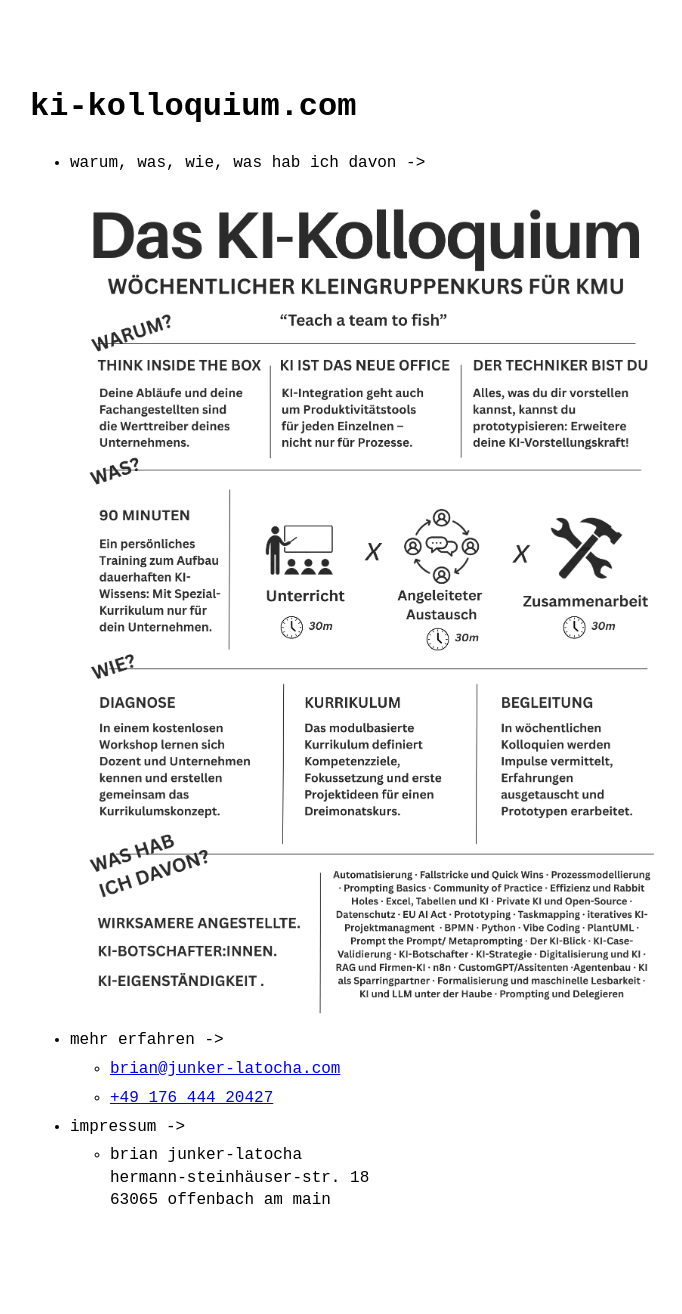
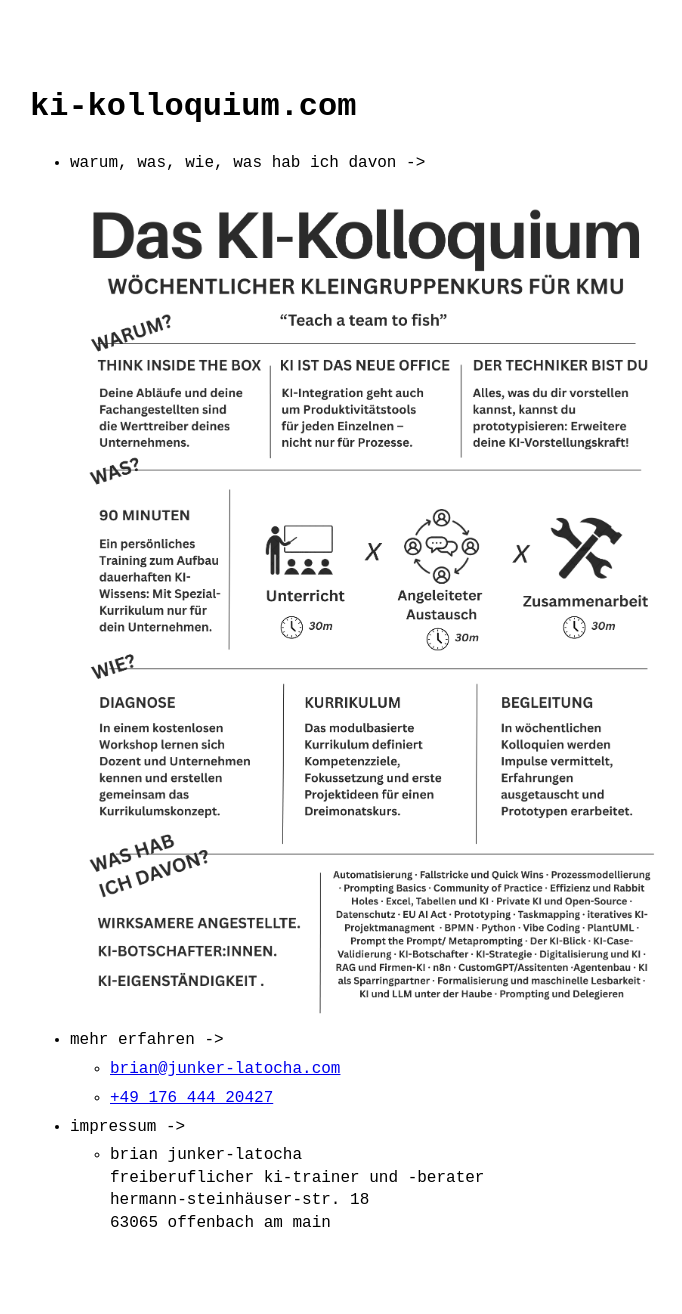
Before and after one commit to BrianInGermany/KI-Kolloquium-, a Jekyll site: the page built from index.md, in a window 1280 px wide. Shown: the whole page, without its empty margins (290-972 px from the left). Built offline with Jekyll 4.4.1, drawn with Linux system fonts in a browser that asks for light colours; before the commit the page ends 1292 px from its top, so only the background shows below that.

Commit message:
Update menu.yml

```diff
--- a/_data/menu.yml
+++ b/_data/menu.yml
@@ -9,7 +9,7 @@ entries:
       - title: <a href="tel:+4917644420427">+49 176 444 20427</a>
   - title: impressum ->
     entries:
-      - title: brian junker-latocha<br>hermann-steinhäuser-str. 18<br>63065 offenbach am main
+      - title: brian junker-latocha<br>freiberuflicher ki-trainer und -berater<br>hermann-steinhäuser-str. 18<br>63065 offenbach am main
 
 
   # - title: all posts
```
